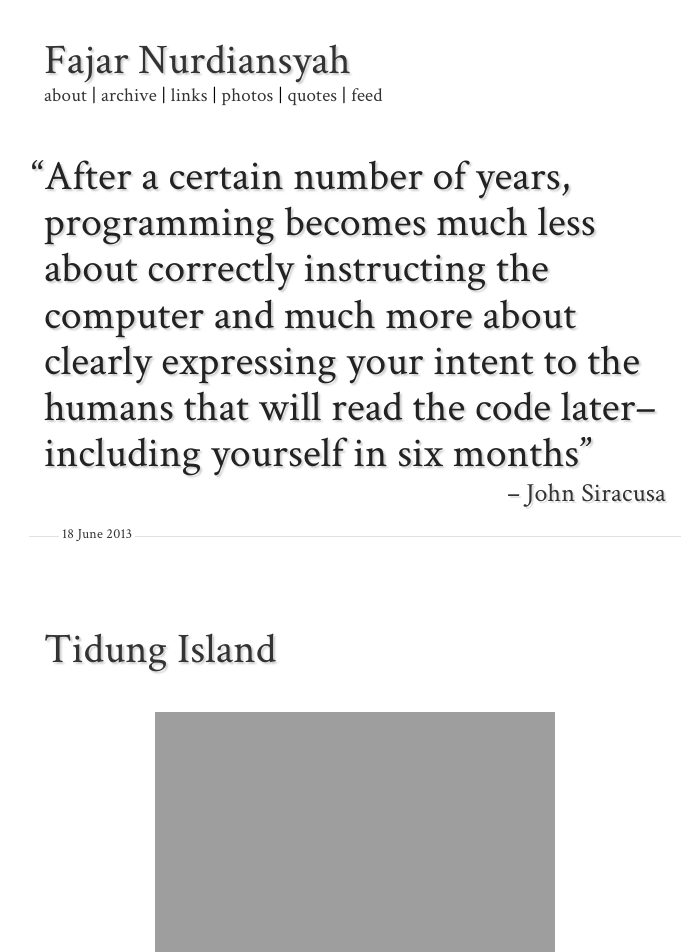
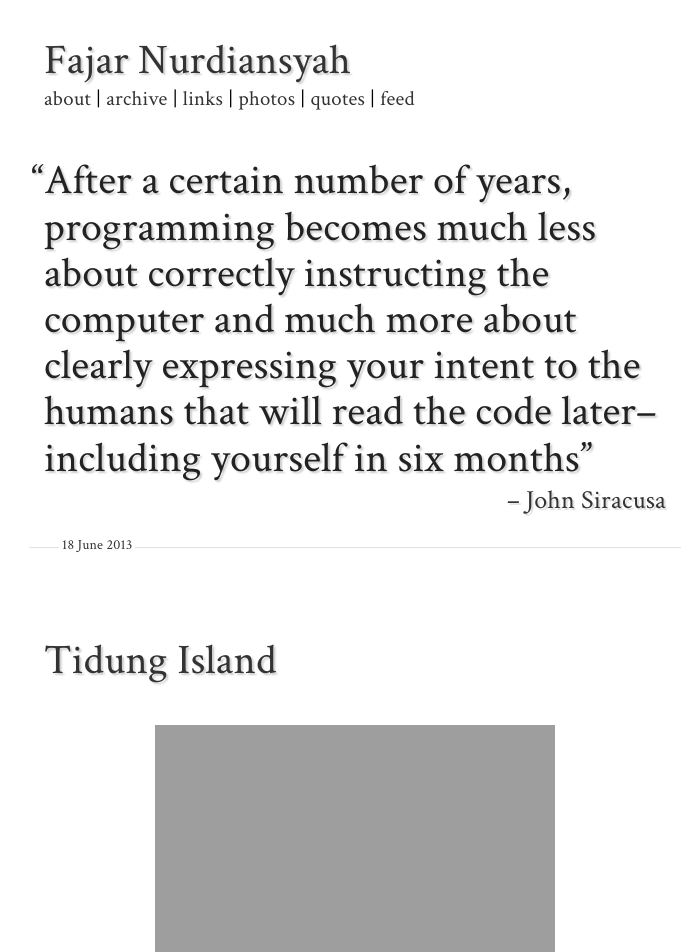
Before and after one commit to fajarnurdiansyah/fajarnurdiansyah.github.com, a Jekyll site: the page built from index.html, in a window 1280 px wide. Shown: the top 952 px of the page, without its empty margins (285-982 px from the left). Built offline with Jekyll 4.4.1, drawn with Linux system fonts in a browser that asks for light colours; Markdown is read by kramdown in place of the engine named in the settings; the list of posts is cut into pages by our own code.

Commit message:
update styling

```diff
--- a/css/style.css
+++ b/css/style.css
@@ -1,6 +1,6 @@
 body {
-	font: normal normal 19px "Crimson Text", Georgia, 'OFL Sorts Mill Goudy TT', 'Palatino Linotype', Palatino, Georgia, Utopia, serif;
-	line-height: 1.3;
+	font: normal normal 1.3em "Crimson Text", Georgia, 'OFL Sorts Mill Goudy TT', 'Palatino Linotype', Palatino, Georgia, Utopia, serif;
+	line-height: 1.4;
 	letter-spacing: 0.01em;
 	color: #222;
 	/*text-align: justify;*/
@@ -11,7 +11,7 @@ body {
 	text-rendering: optimizeLegibility;
 }
 
-h1, h2, h3, h4, h5, h6, p, blockquote, .footnotes, .posttitle, .btm1, .title, .subtitle, .gist, .border, ul, pre {
+h1, h2, h3, h4, h5, h6, p, blockquote, .footnotes, .posttitle, .btm1, .title, .subtitle, .gist, .border, ul, pre, .archivepost .summary {
 	padding: 0 15px;
 	width: 100%;
 	max-width: 652px;
@@ -54,7 +54,7 @@ body p.shadow900{
     display:block;
     margin: 0;
     padding: 0;
-    bottom: 7px;
+    bottom: 8px;
     background: url("/images/static/Shadow900.png") 0 0 no-repeat;
     background-size: 100% auto;
     height: 40px;
@@ -77,7 +77,7 @@ body p.shadow900{
 
 .shadow240:after {
     background: url("/images/static/Shadow240.png") no-repeat scroll 0 0 transparent;
-    bottom: 6px;
+    bottom: 7px;
     content: "";
     display: block;
     height: 15px;
@@ -291,6 +291,10 @@ a:hover, article a:hover, .posttitle a:hover{
 .archivepost h3{
 	margin: 0px;
 }
+
+.archivepost .summary{
+	font-size: 80%;
+}
 .quote {
 	padding-top: 40px;
 	text-align: right;
@@ -463,7 +467,7 @@ blockquote .corps{
 }
 
 .photoarchive{
-    width: 900px;
+    max-width: 900px;
     text-align: center;
 }
 .photoarchive .title{
```
